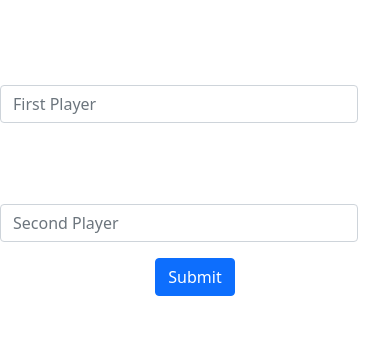
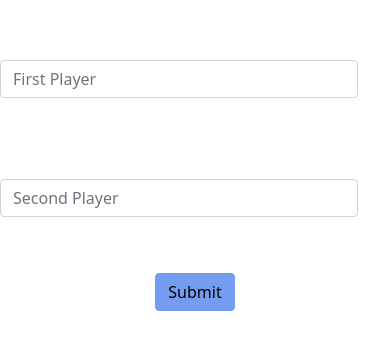
Before and after one commit to raghadsam/TicTacToe-React, a React (Create React App) app: page / in a window 390 px wide. Shown: the part 264-614 px from the top of the page. Built offline with nearby package versions, Linux system fonts and the light colour scheme.

Commit message:
added modal component

```diff
--- a/src/App.css
+++ b/src/App.css
@@ -46,10 +46,6 @@ code {
   color: #1cdbf5;
 }
 
-.fc-white {
-  color: white;
-}
-
 .fw-600 {
   font-weight: bolder;
 }
@@ -81,9 +77,13 @@ code {
   border-right: 15px solid #1cdbf5;
 }
 
-.clear-button {
+#button {
   width: max-content;
   margin: 40px auto 10px auto;
+  background-color: #749cf1;
+  border-color: #749cf1;
+  color: black;
+  border-radius: 0.25rem;
 }
 
 #enterNames {
@@ -129,8 +129,12 @@ code {
     border-right: 10px solid #1cdbf5;
   }
 
-  .clear-button {
+  #button {
     width: max-content;
     margin: 40px auto 10px auto;
+    background-color: #749cf1;
+    border-color: #749cf1;
+    color: black;
+    border-radius: 0.25rem;
   }
 }
--- a/src/App.js
+++ b/src/App.js
@@ -2,7 +2,7 @@ import React from "react";
 import Game from "./Components/Game";
 import Homepage from "./Components/Homepage";
 import "bootstrap/dist/css/bootstrap.min.css";
-import { BrowserRouter as Router, Switch, Route, Link } from "react-router-dom";
+import { BrowserRouter as Router, Switch, Route } from "react-router-dom";
 export default function App() {
   return (
     <Router>
--- a/src/Components/Background.jsx
+++ b/src/Components/Background.jsx
@@ -1,4 +1,4 @@
-import React, { Component } from "react";
+import React from "react";
 import Sky from "react-sky";
 import image1 from "./images/1.png";
 import image2 from "./images/2.png";
--- a/src/Components/Forms.jsx
+++ b/src/Components/Forms.jsx
@@ -1,7 +1,7 @@
 import React, { useState } from "react";
 import { Form, Button } from "react-bootstrap";
 import "../App.css";
-import { Link, useHistory } from "react-router-dom";
+import { useHistory } from "react-router-dom";
 
 export default function Forms() {
   const history = useHistory();
@@ -42,7 +42,7 @@ export default function Forms() {
           />
         </Form.Group>
 
-        <Button variant="primary" type="submit">
+        <Button variant="primary" type="submit" id="button">
           Submit
         </Button>
       </Form>
--- a/src/Components/Game.jsx
+++ b/src/Components/Game.jsx
@@ -1,24 +1,28 @@
 import React, { useState, useEffect } from "react";
 import "../App.css";
 import Squares from "./Squares";
-
+import { useLocation } from "react-router-dom";
 const initialState = ["", "", "", "", "", "", "", "", ""];
 
 export default function Game() {
   const [game, setGame] = useState(initialState);
-  const [X, setX] = useState(false);
+  const [O, setO] = useState(false);
+  const names = useLocation();
 
   const handleClick = (index) => {
     let strings = Array.from(game);
-    strings[index] = X ? "X" : "0";
+    strings[index] = O ? "O" : "X";
     setGame(strings);
-    setX(!X);
+    setO(!O);
   };
 
   useEffect(() => {
     const winner = isWinner();
-    if (winner) {
-      alert(`Ta Da ! ${winner} has won the game !`);
+    if (winner === "X") {
+      alert(`Ta Da ! ${names.state.firstPlayer} has won the game !`);
+      setGame(initialState);
+    } else if (winner === "O") {
+      alert(`Ta Da ! ${names.state.secondPlayer} has won the game !`);
       setGame(initialState);
     }
   }, [game]);
@@ -42,6 +46,7 @@ export default function Game() {
     }
     return null;
   };
+
   return (
     <div className="app-header">
       <p className="heading-text">React Tic Tac Toe</p>
@@ -92,10 +97,11 @@ export default function Game() {
         />
         <Squares state={game[8]} onClick={() => handleClick(8)} />
       </div>
-      <button className="clear-button" onClick={() => setGame(initialState)}>
-        Clear Game
+      <button id="button" onClick={() => setGame(initialState)}>
+        Reset Game
       </button>
-      <p className="fc-aqua fw-600">Raghad</p>
+      <br />
+      <div className="fc-aqua fw-600">Raghad Al Samrout</div>
     </div>
   );
 }
--- a/src/Components/Homepage.jsx
+++ b/src/Components/Homepage.jsx
@@ -1,7 +1,7 @@
 import React from "react";
 import Background from "./Background";
 import Forms from "./Forms";
-
+//import Modal from "./Modal";
 export default function Homepage() {
   return (
     <div>
```
Also changed, not shown: src/Components/Modal.jsx (added, +32 -0 lines).
